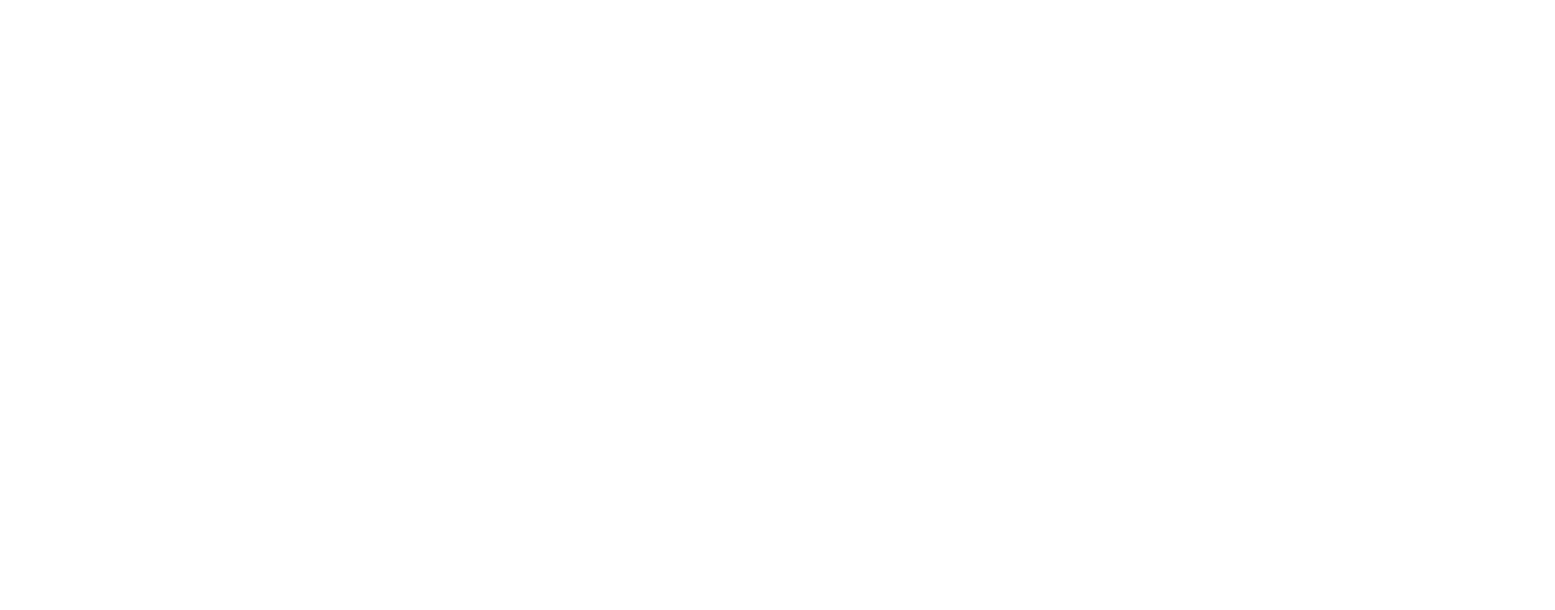
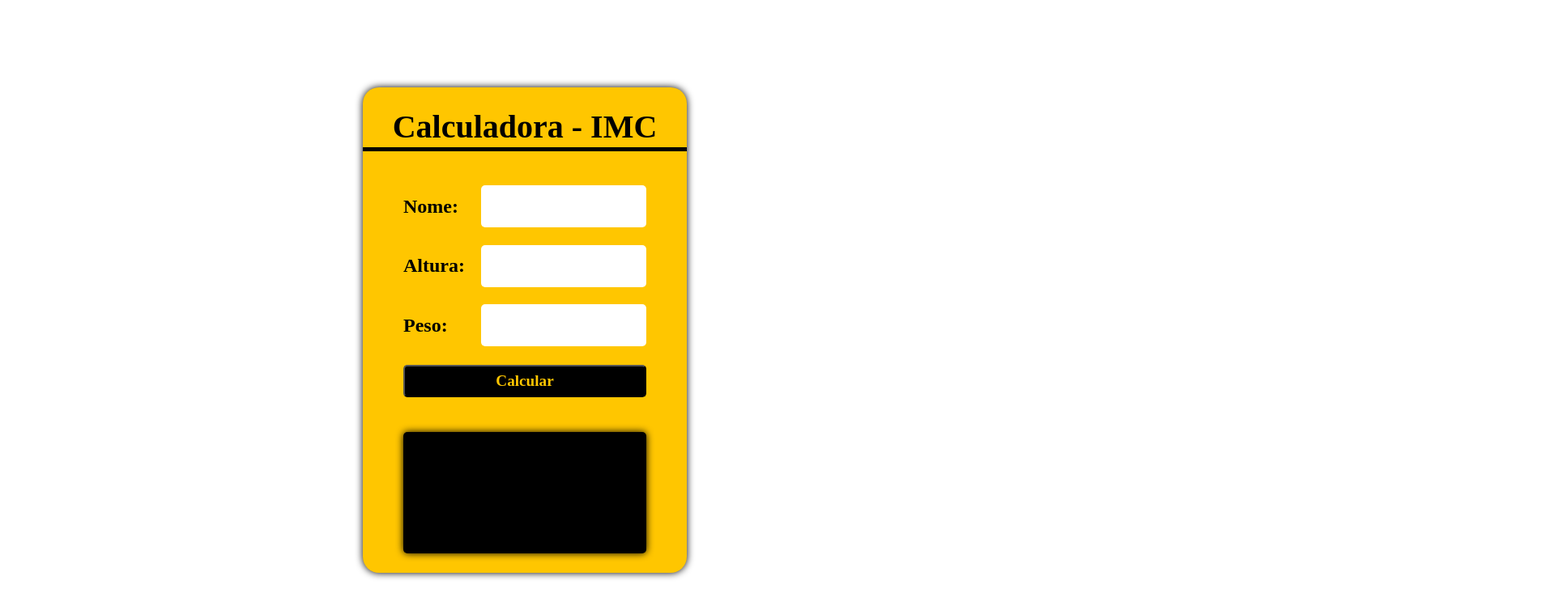
Before and after one commit to Almir160911/Atividade1_IMC, a plain HTML site: page index.html in a window 1280 px wide. Shown: the top 754 px of the page at 81% size, 1920 px wide, since content can reach past the window. Drawn offline with Linux system fonts and the light colour scheme.

Commit message:
commit 4

```diff
--- a/style.css
+++ b/style.css
@@ -1,7 +1,7 @@
 main{
   display: flex;
-  width:500vw;
-  height: 500vh;
+  width:100vw;
+  height: 100vh;
   justify-content: center;
   align-items: center;
 
```
